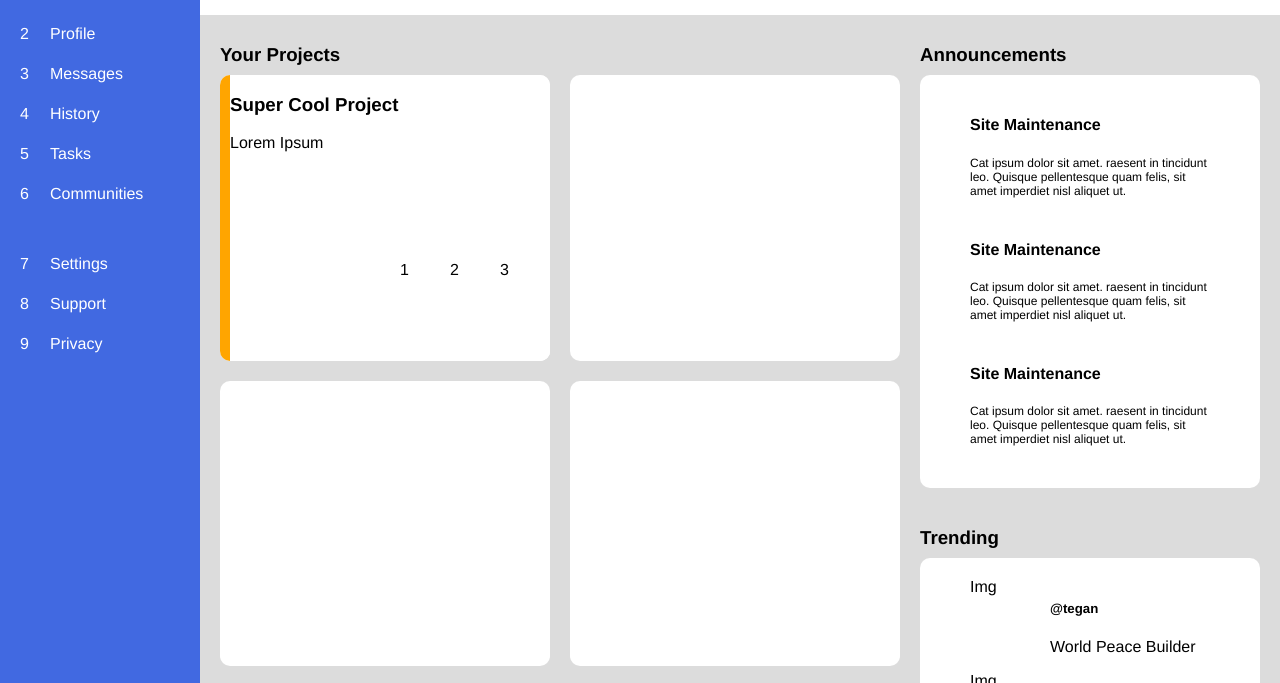
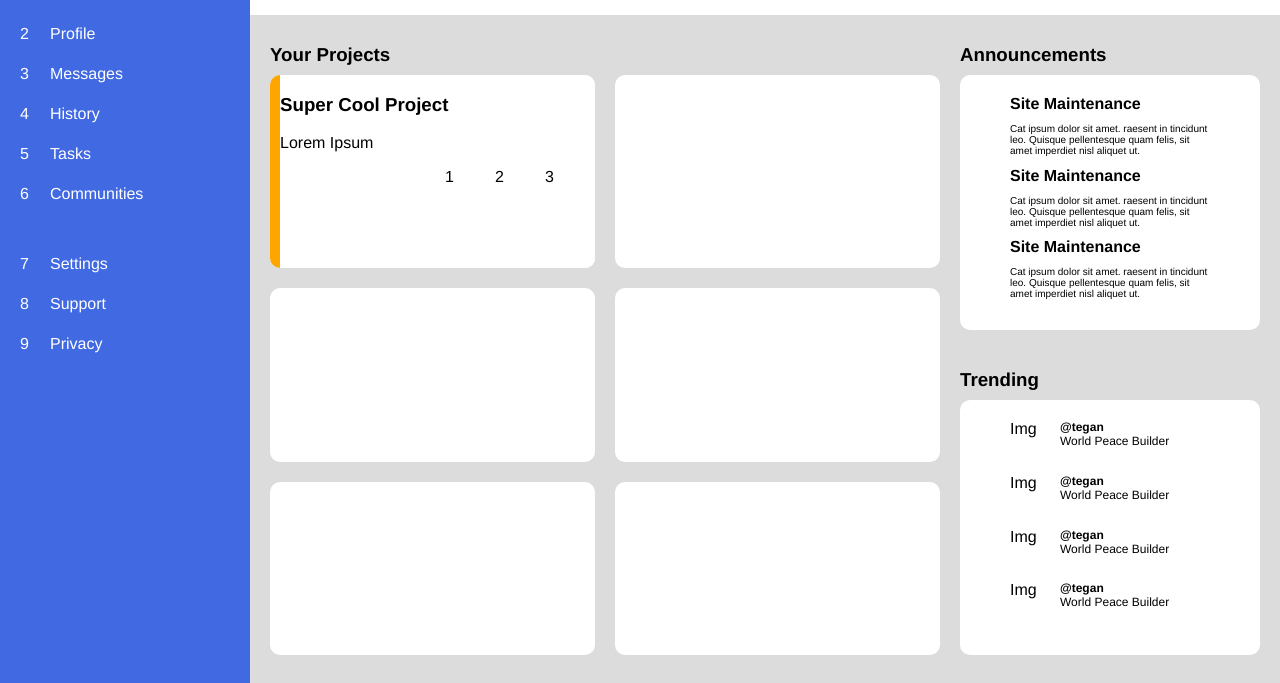
Before and after one commit to slabwu/admin-dashboard, a plain HTML site: page index.html in a window 1280 px wide. Shown: the part 105-788 px from the top of the page. Drawn offline with Linux system fonts and the light colour scheme.

Commit message:
Adjust announcements & trending

```diff
--- a/style.css
+++ b/style.css
@@ -2,7 +2,7 @@ body {
     width: 100vw;
     height: 100vh;
     display: grid;
-    grid: 120px 1fr / 200px 1fr;
+    grid: 120px calc(100vh - 120px) / 250px 1fr;
     font-family: helvetica, sans-serif;
     margin: 0;
 }
@@ -62,7 +62,7 @@ body {
     background-color: gainsboro;
     grid-area: 2 / 2 / 3 / 3;
     display: grid;
-    grid: 30px 1fr 30px 1fr / 2fr 340px;
+    grid: 30px 1fr 30px 1fr / 2fr 300px;
     gap: 20px;
     padding: 10px 20px 40px;
 }
@@ -84,14 +84,14 @@ div.announcements {
     display: grid;
     grid-template-rows: 1fr 1fr 1fr;
     padding: 20px 50px 20px;
-    width: 240px;
+    width: 200px;
 }
 
 div.trending {
     display: grid;
-    grid: repeat(4, 1fr) / 80px 1fr;
+    grid: repeat(4, 1fr) / 50px 1fr;
     padding: 20px 50px 20px;
-    width: 240px;
+    width: 200px;
 }
 
 h3.announcements {
@@ -117,5 +117,15 @@ h3.announcements {
 }
 
 .announcements p {
+    font-size: 10px;
+    margin: 10px 0;
+}
+
+.announcement h4 {
+    margin: 0;
+}
+
+.trending h5, .trending p {
+    margin: 0;
     font-size: 12px;
 }
```
